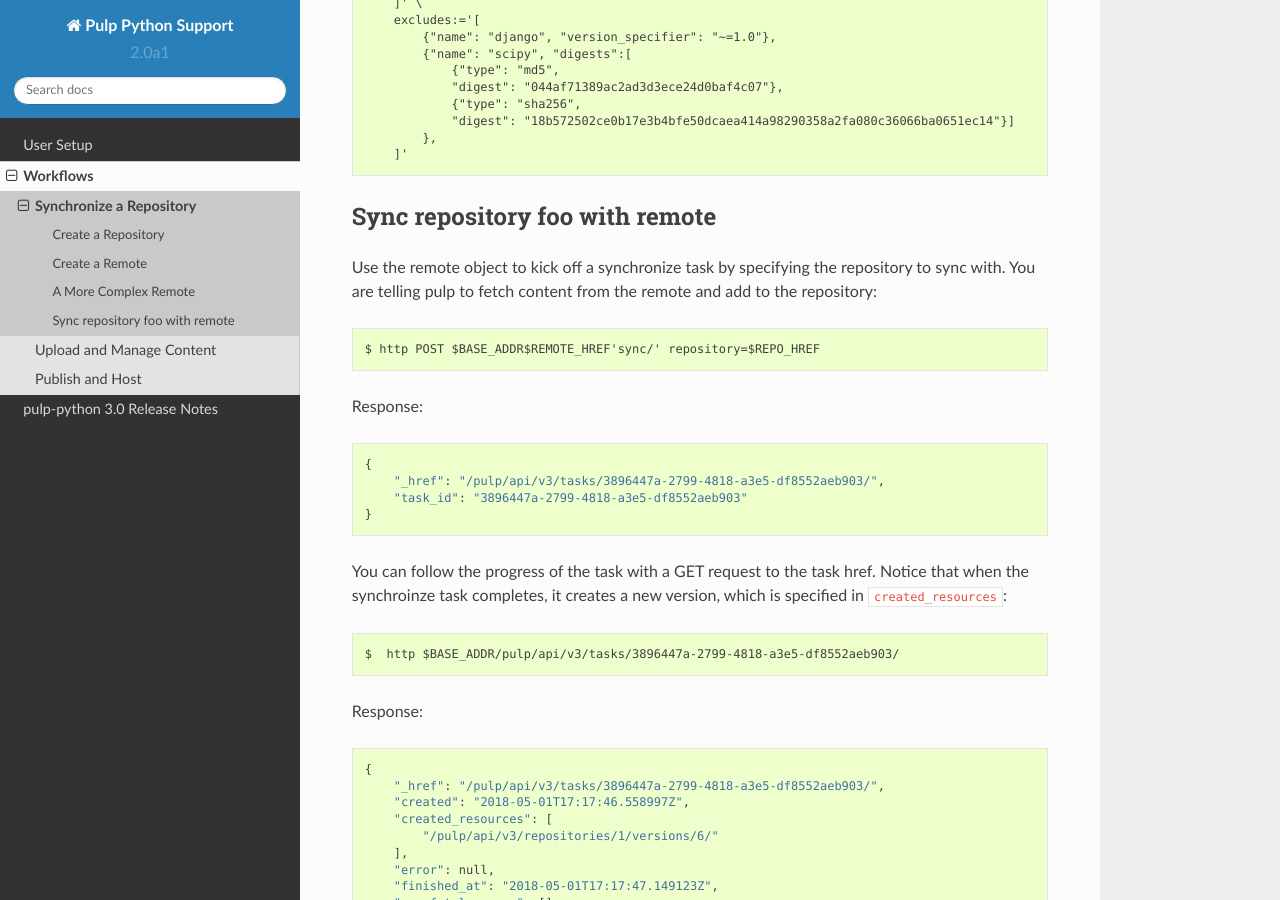
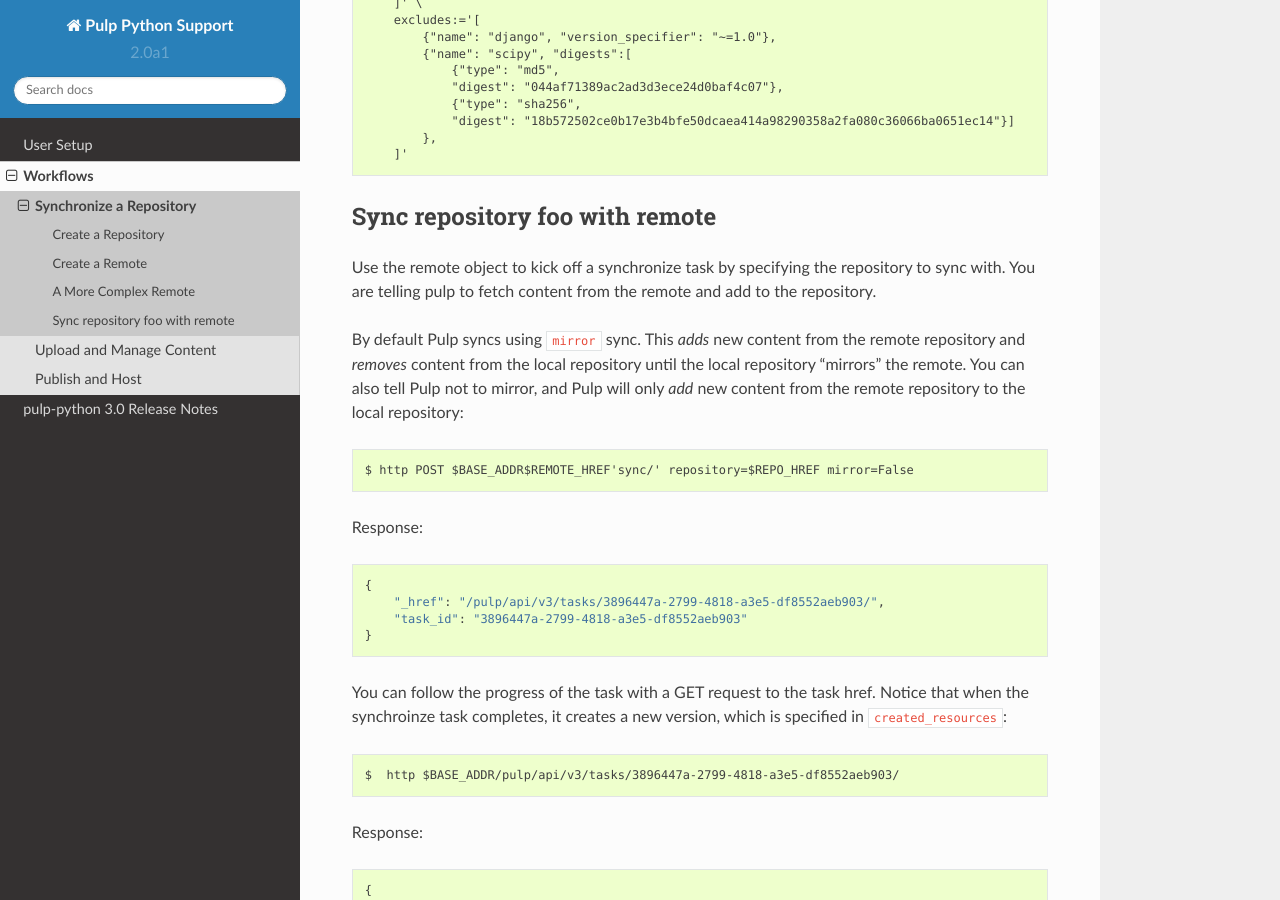
Before and after one commit to pulp/pulp_python, a Sphinx documentation site: the page built from docs/workflows/sync.rst, in a window 1280 px wide and 900 px high, scrolled down 2042 px. Built offline with Sphinx 7.4.7 and the Read the Docs theme 2.0.0, drawn with Linux system fonts in a browser that asks for light colours.

Commit message:
Add sync_mode parameter to endpoint that deploys sync task
closes #3493
https://pulp.plan.io/issues/3493

```diff
--- a/docs/workflows/sync.rst
+++ b/docs/workflows/sync.rst
@@ -105,9 +105,15 @@
 -------------------------------
 
 Use the remote object to kick off a synchronize task by specifying the repository to
-sync with. You are telling pulp to fetch content from the remote and add to the repository::
+sync with. You are telling pulp to fetch content from the remote and add to the repository.
 
-    $ http POST $BASE_ADDR$REMOTE_HREF'sync/' repository=$REPO_HREF
+By default Pulp syncs using ``mirror`` sync. This *adds* new content from the
+remote repository and *removes* content from the local repository until
+the local repository "mirrors" the remote. You can also tell Pulp not to
+mirror, and Pulp will only *add* new content from the remote repository to the
+local repository::
+
+    $ http POST $BASE_ADDR$REMOTE_HREF'sync/' repository=$REPO_HREF mirror=False
 
 Response::
 
```
Also changed, not shown: 2 other files.
